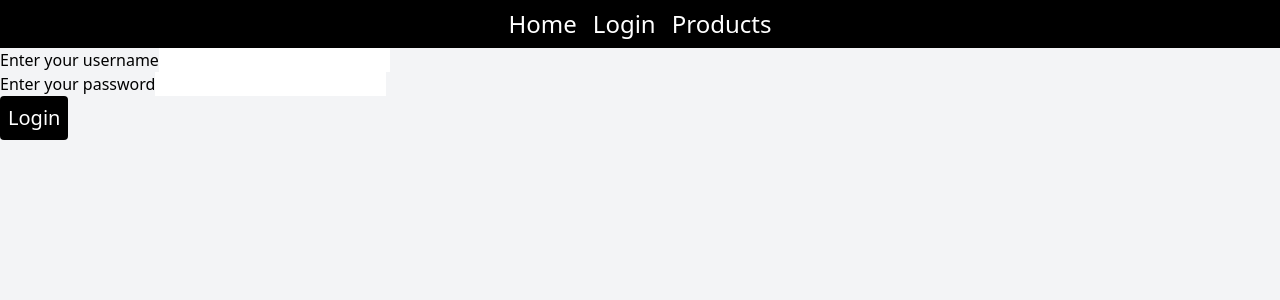
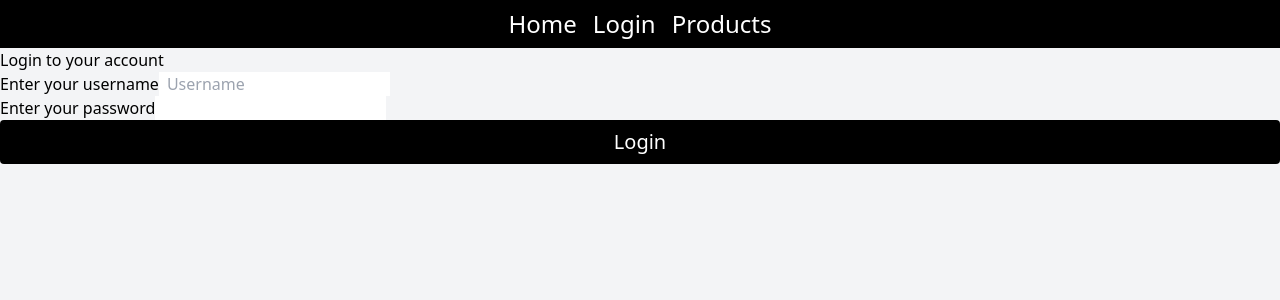
Before and after one commit to fedorchaklm/react-study, a React (Vite) app: page /login in a window 1280 px wide. Shown: the top 300 px of the page. Built offline with nearby package versions, Linux system fonts and the light colour scheme.

Commit message:
in progress

```diff
--- a/src/components/auth-products/AuthProducts.tsx
+++ b/src/components/auth-products/AuthProducts.tsx
@@ -1,6 +1,7 @@
 import {useEffect, useState} from "react";
 import {IProduct} from "../../models/IProduct.ts";
 import {loadAuthProduct} from "../../services/api.services.ts";
+import {Product} from "../product/Product.tsx";
 
 export const AuthProducts = () => {
     const [products, setProducts] = useState<Array<IProduct>>([]);
@@ -18,7 +19,7 @@ export const AuthProducts = () => {
 
     return (
         <div className='flex flex-col items-center'>
-            {products.map((product) => <div key={product.id}>{product.title}</div>)}
+            {products.map((product) => <Product product={product} key={product.id}/>)}
             {errors && <div>401 Unauthorized</div>}
         </div>
     )
--- a/src/components/login-form/LoginForm.css
+++ b/src/components/login-form/LoginForm.css
@@ -1,3 +1,11 @@
 .btn {
-    @apply text-center px-2 p-2 bg-black text-white text-xl rounded;
+    @apply text-center px-2 p-2 bg-black text-white text-xl rounded w-full;
 }
+
+.btn:hover {
+   color: rgba(250, 250, 80, 0.94);
+}
+
+input::placeholder {
+    @apply px-2;
+}
--- a/src/components/login-form/LoginForm.tsx
+++ b/src/components/login-form/LoginForm.tsx
@@ -21,18 +21,18 @@ export const LoginForm = () => {
         navigate('/')
     }
     return (
-        <form onSubmit={handleSubmit(customerSubmit)} className='flex flex-col items-center gap-2 w-96 m-auto py-8 bg-white rounded-2xl'>
-            {/*<legend className='text-3xl'>Login</legend>*/}
+        <form onSubmit={handleSubmit(customerSubmit)} className='flex flex-col items-center px-8 gap-4 w-96 m-auto py-8 bg-white rounded-2xl'>
+            <legend className='text-3xl'>Login to your account</legend>
             <label htmlFor='username'>Enter your username</label>
-            <input className='border-2 border-black' id='username' type='text' {...register('username')} autoComplete={'on'}/>
-            <div>{errors.username && errors.username.message}</div>
+            <input className='border-2 border-black py-2 w-full' id='username' type='text' {...register('username')} autoComplete={'on'} placeholder='Username' />
+            <div className='text-red-500'>{errors.username && errors.username.message}</div>
             <label htmlFor='password'>Enter your password</label>
-            <input className='border-2 border-black' id='password' type='password' {...register('password')} autoComplete={'on'}/>
-            <div>{errors.password && errors.password.message}</div>
+            <input className='border-2 border-black w-full py-2' id='password' type='password' {...register('password')} autoComplete={'on'}/>
+            <div className='text-red-500'>{errors.password && errors.password.message}</div>
             {/*<label htmlFor='expiresInMins'>Enter when you token will expire. In mins</label>*/}
             {/*<input className='border-2 border-black' id='expiresInMins' type='number' {...register('expiresInMins')}/>*/}
             {/*<div>{errors.expiresInMins && errors.expiresInMins.message}</div>*/}
-            <button className={isValid ? 'btn' : 'btn cursor-not-allowed hover:text-amber-200'} type="submit" disabled={!isValid}>Login</button>
+            <button className={'btn'} type="submit">Login</button>
         </form>
     )
 }
--- /dev/null
+++ b/src/components/product/Product.css
@@ -0,0 +1,3 @@
+img {
+    width: 100px;
+}
--- /dev/null
+++ b/src/components/product/Product.tsx
@@ -0,0 +1,16 @@
+import {IProduct} from "../../models/IProduct.ts";
+import {FC} from "react";
+import './Product.css';
+
+type ProductType = {
+    product: IProduct;
+}
+
+export const Product: FC<ProductType> = ({product}) => {
+    return (
+        <div className='flex flex-col items-center'>
+        <p>{product.title} - {product.price}$</p>
+        <img src={product.thumbnail} alt={product.title}/>
+        </div>
+    )
+}
```
